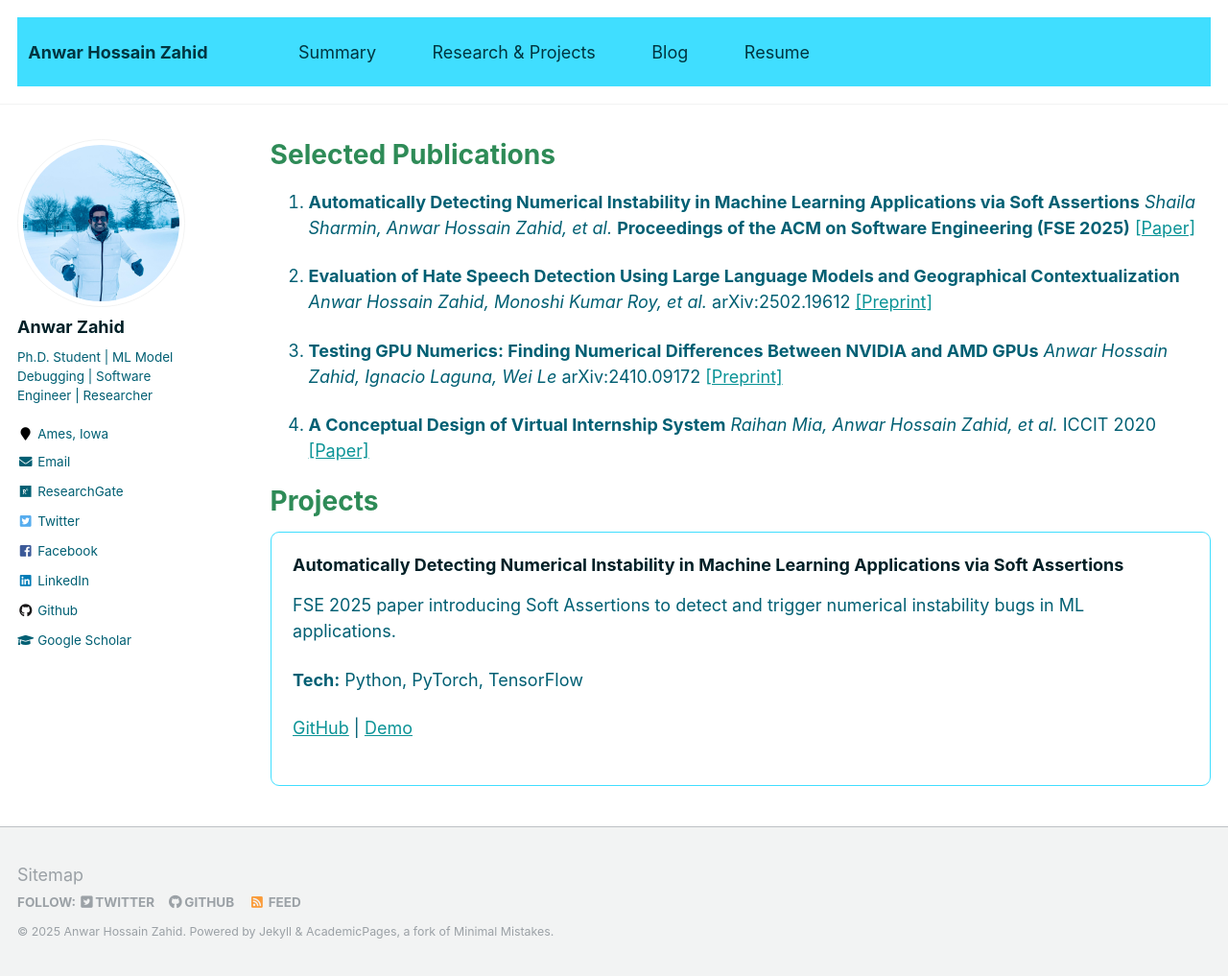
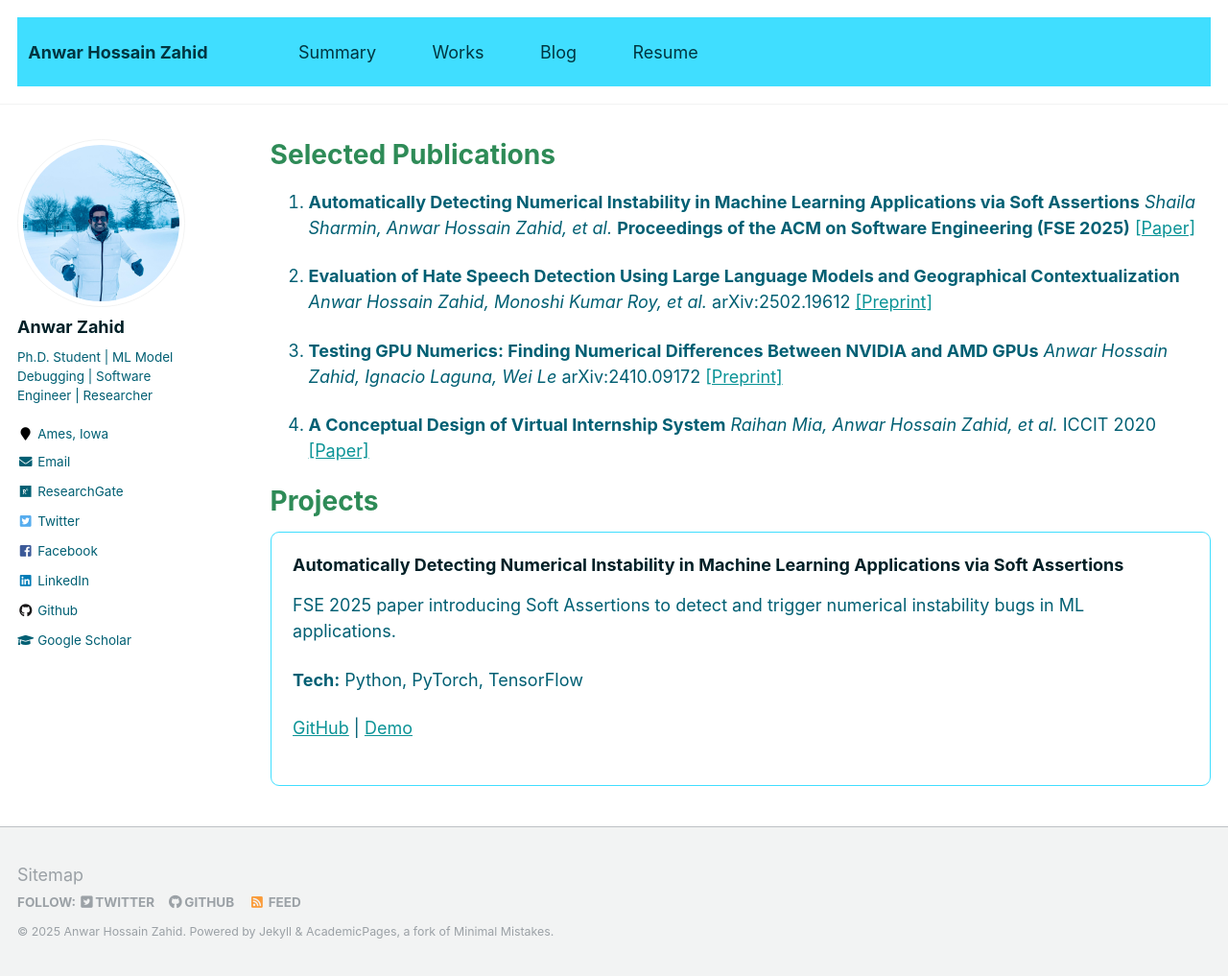
Before and after one commit to AnwarXahid/anwarxahid.github.io, a Jekyll site: the page built from _pages/works.md, in a window 1280 px wide and 1017 px high. Shown: the whole window at 96% size. Built offline with Jekyll 4.4.1, drawn with Linux system fonts in a browser that asks for light colours.

Commit message:
works added!

```diff
--- a/_data/navigation.yml
+++ b/_data/navigation.yml
@@ -1,8 +1,8 @@
 main:
   - title: "Summary"
     url: /about-me/
-  - title: "Research & Projects"
-    url: /research-projects/
+  - title: "Works"
+    url: /works/
   - title: "Blog"
     url: /blog/
   - title: "Resume"
--- a/_pages/research-projects.md
+++ b/_pages/works.md
@@ -1,8 +1,8 @@
 ---
 layout: archive
-title: "Research & Projects"
+title: "Works"
 classes: no-header
-permalink: /research-projects/
+permalink: /works/
 author_profile: true
 ---
 # <span style="color:#2E8B57;">Selected Publications</span>
```
